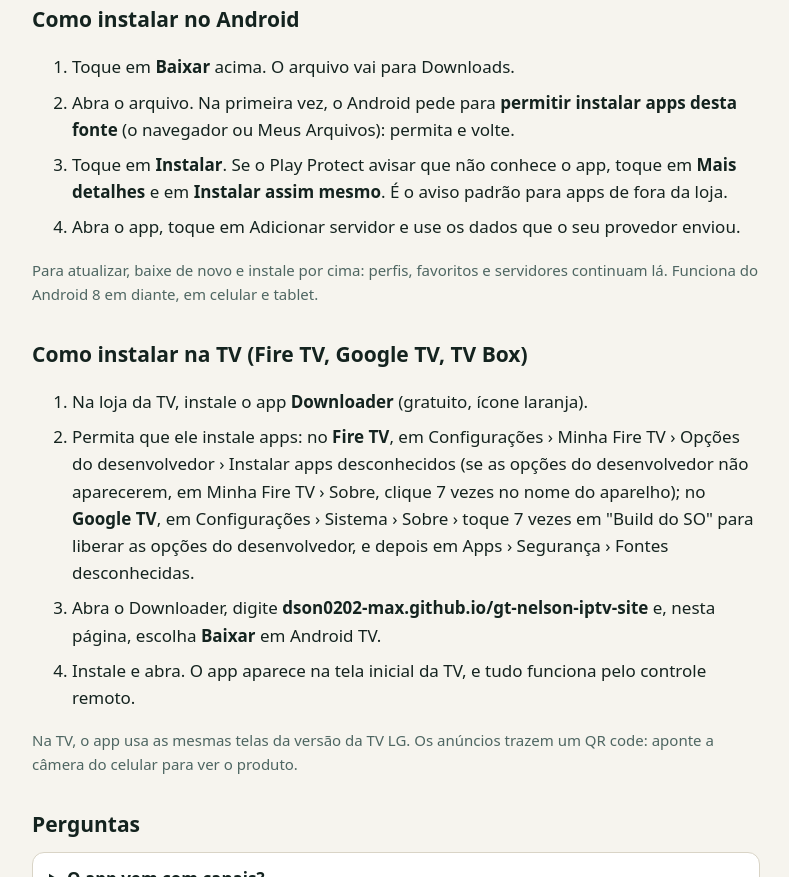
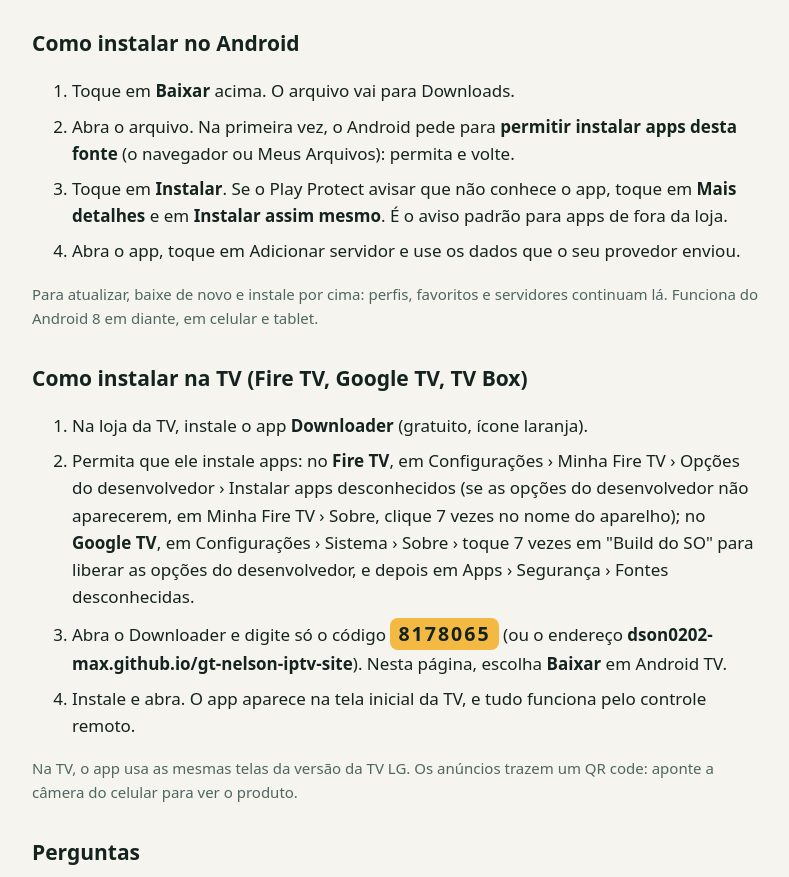
Before and after one commit to dson0202-max/gt-nelson-iptv-site, a plain HTML site: page index.html in a window 1280 px wide. Shown: the part 1290-2167 px from the top of the page, without its empty margins (244-1033 px from the left). Drawn offline with Linux system fonts and the light colour scheme; no server answers.

```diff
--- a/estilo.css
+++ b/estilo.css
@@ -62,3 +62,4 @@ details p { margin: 10px 0 2px; }
 .anuncio .pr i { display: inline-block; white-space: nowrap; font-style: normal; background: #f4b942; color: #14231f; font-weight: 700; font-size: 12px; border-radius: 6px; padding: 1px 6px; margin-left: 6px; }
 .anuncio .mt { color: #93aeab; font-size: 13px; }
 .anuncio .ir { align-self: flex-start; margin-top: 4px; background: #f4b942; color: #14231f; font-weight: 700; font-size: 14px; border-radius: 999px; padding: 6px 14px; }
+.codigo { display: inline-block; font-size: 1.15em; letter-spacing: 2px; background: #f4b942; color: #14231f; border-radius: 8px; padding: 0 8px; }
--- a/index.html
+++ b/index.html
@@ -12,7 +12,7 @@
 <meta property="og:url" content="https://dson0202-max.github.io/gt-nelson-iptv-site/">
 <meta property="og:type" content="website">
 <link rel="icon" href="logo.png">
-<link rel="stylesheet" href="estilo.css?v=a239ee95">
+<link rel="stylesheet" href="estilo.css?v=180c569d">
 </head>
 <body>
 <header class="topo"><a href="./"><img src="logo.png" alt="" width="48" height="48"><span>GT Nelson IPTV</span></a></header>
@@ -53,7 +53,7 @@
 <ol class="passos">
   <li>Na loja da TV, instale o app <b>Downloader</b> (gratuito, ícone laranja).</li>
   <li>Permita que ele instale apps: no <b>Fire TV</b>, em Configurações › Minha Fire TV › Opções do desenvolvedor › Instalar apps desconhecidos (se as opções do desenvolvedor não aparecerem, em Minha Fire TV › Sobre, clique 7 vezes no nome do aparelho); no <b>Google TV</b>, em Configurações › Sistema › Sobre › toque 7 vezes em "Build do SO" para liberar as opções do desenvolvedor, e depois em Apps › Segurança › Fontes desconhecidas.</li>
-  <li>Abra o Downloader, digite <b>dson0202-max.github.io/gt-nelson-iptv-site</b> e, nesta página, escolha <b>Baixar</b> em Android TV.</li>
+  <li>Abra o Downloader e digite só o código <b class="codigo">8178065</b> (ou o endereço <b>dson0202-max.github.io/gt-nelson-iptv-site</b>). Nesta página, escolha <b>Baixar</b> em Android TV.</li>
   <li>Instale e abra. O app aparece na tela inicial da TV, e tudo funciona pelo controle remoto.</li>
 </ol>
 <p class="muted">Na TV, o app usa as mesmas telas da versão da TV LG. Os anúncios trazem um QR code: aponte a câmera do celular para ver o produto.</p>
@@ -90,7 +90,7 @@
   var REPO = 'dson0202-max/gt-nelson-iptv-site';
   var PLATAFORMAS = [
     { id: 'android', nome: 'Android', sub: 'Celular e tablet · Android 8 ou mais novo', prefixo: 'android-v', ext: '.apk', emBreve: false },
-    { id: 'androidtv', nome: 'Android TV', sub: 'Fire TV Stick, Google TV e TV Box · Android 5 ou mais novo', prefixo: 'androidtv-v', ext: '.apk', emBreve: false, como: '#instalar-tv' },
+    { id: 'androidtv', nome: 'Android TV', sub: 'Fire TV Stick, Google TV e TV Box · Android 5 ou mais novo · no Downloader, código 8178065', prefixo: 'androidtv-v', ext: '.apk', emBreve: false, como: '#instalar-tv' },
     { id: 'lg', nome: 'TV LG', sub: 'webOS · pela loja de apps da LG', loja: '', emBreve: true }
   ];
   var TODAS = 'https://github.com/' + REPO + '/releases';
```
Also changed, not shown: privacidade.html (+1 -1 lines), divulgacao-4.png.
